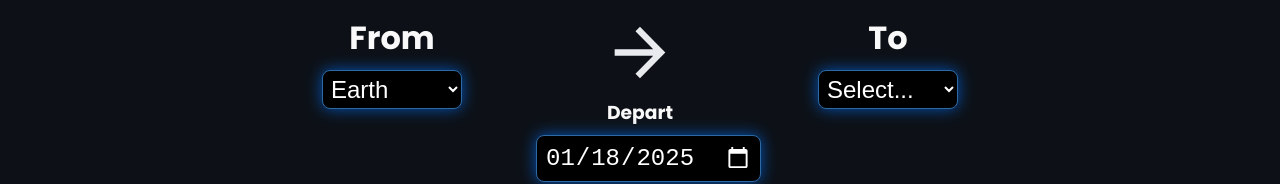
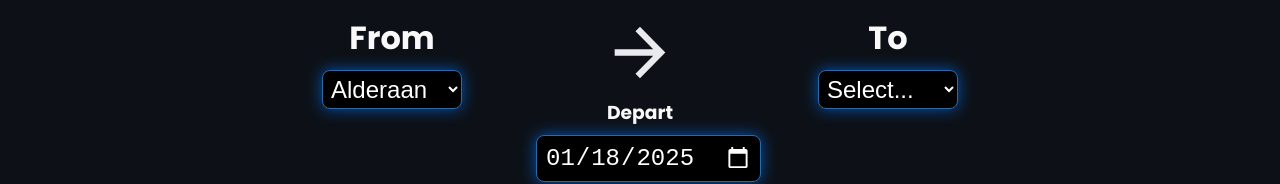
Before and after one commit to RS-GoogleCoder/hackathon2025, a Next.js app: page /booking in a window 1280 px wide. Shown: the part 222-406 px from the top of the page. Built offline with nearby package versions, Linux system fonts and the light colour scheme.

Commit message:
Planet alphabetical order sort

```diff
--- a/app/booking/page.tsx
+++ b/app/booking/page.tsx
@@ -15,7 +15,9 @@
     const planet = searchParams.get('planet');
 
     useEffect(() => {
-        setPlanets(GetPlanets().map((planet: Planet) => {
+        const planets = GetPlanets();
+        const planetsSort = planets.sort((a, b) => a.name.localeCompare(b.name));
+        setPlanets(planetsSort.map((planet: Planet) => {
             return <option key={planet.name} value={planet.name}>{planet.name}</option>;
         }));
     }, []);
```
